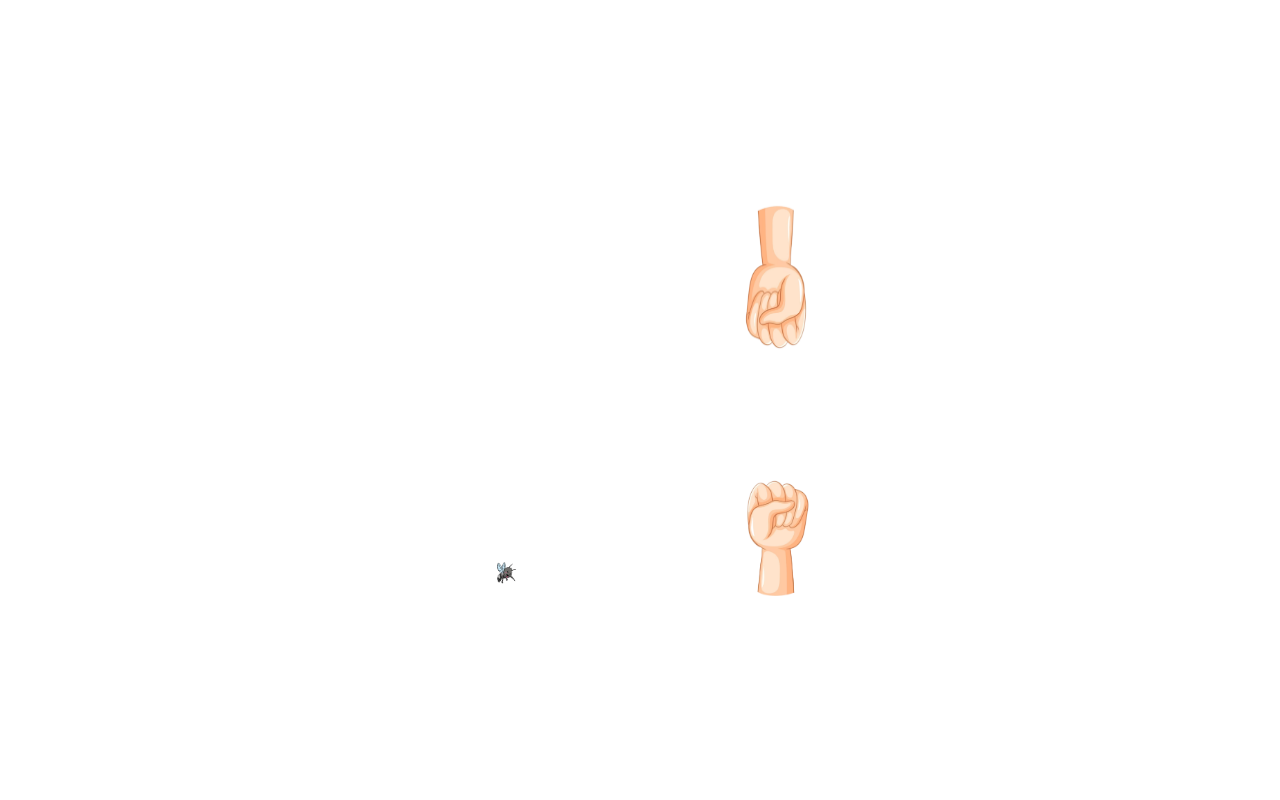
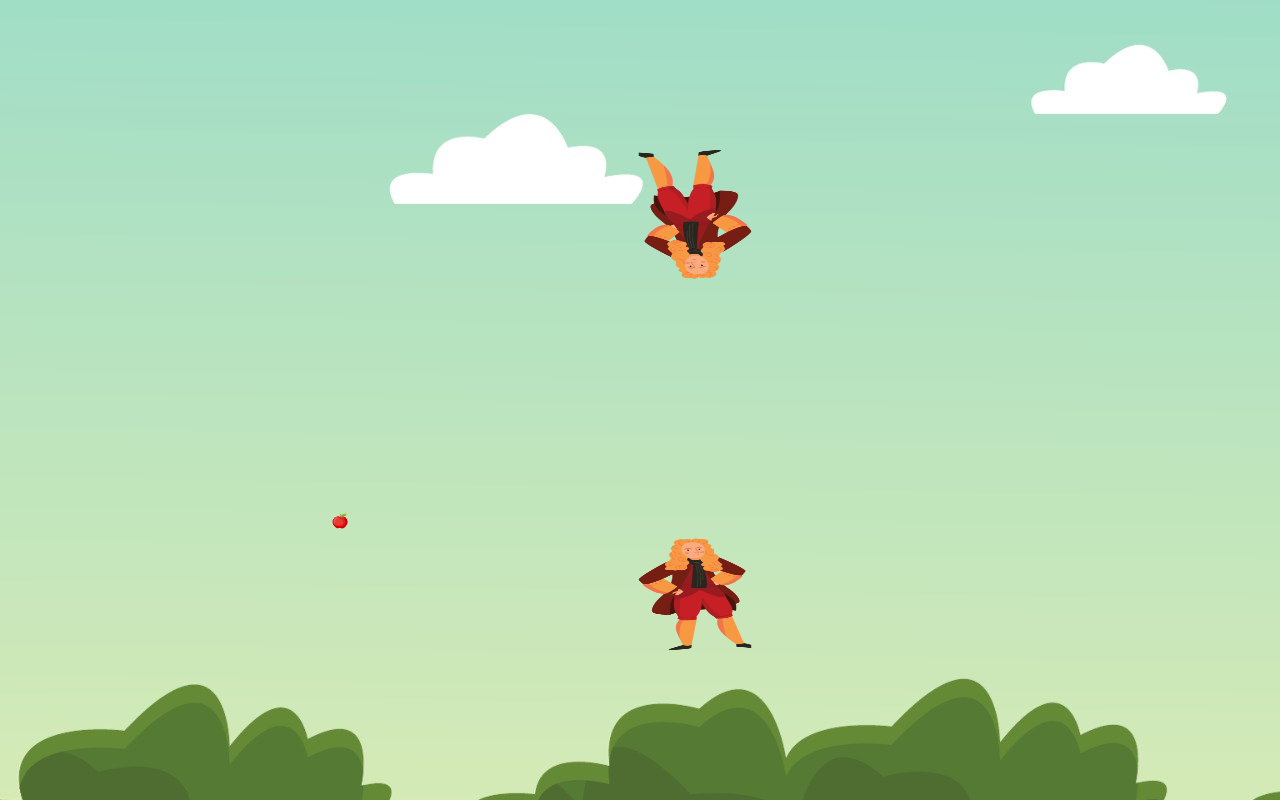
Before and after one commit to SiddharthTondwalkar/game, a plain HTML site: page index.html in a window 1280 px wide. Drawn offline with Linux system fonts and the light colour scheme.

Commit message:
addec new imgs

```diff
--- a/index.html
+++ b/index.html
@@ -6,11 +6,11 @@
     <link rel="stylesheet" href="./style.css" />
     <title>Flappy Bird Game</title>
   </head>
-  <body>
-    <div class="game-container">
-      <img  class="bird" src="./image/bird.png.png" alt="" >
-       <img  class="pipe pipe-upper" src="./image/UpperPipe.png.png" alt="" >
-       <img class="pipe pipe-lower" src="./image/LowerPipe.png.png" alt="" >
+  <body style="background-image: url('./image/bg.jpeg');">
+    <div class="game-container" >
+      <img  class="bird" src="./image/apple.png" alt="" >
+       <img  class="pipe pipe-upper" src="./image/Newton.png" alt="" >
+       <img class="pipe pipe-lower" src="./image/Newton.png" alt="" >
       <div class="base"></div>
     </div>
     <script src="./script.js"></script>
--- a/script.js
+++ b/script.js
@@ -95,7 +95,7 @@ function gameLoop() {
     if (pipeLeft <= -50) {
       pipe.style.left = "100%"; // Reset the pipe position
     } else {
-      pipe.style.left = pipeLeft - 2 + "px";
+      pipe.style.left = pipeLeft - 5 + "px";
     }
 
     // Check for collision with the bird and game over logic
@@ -108,7 +108,7 @@ function gameLoop() {
       birdRect.right > pipeRect.left &&
       birdRect.left < pipeRect.right
     ) {
-      // alert("Game Over");
+      alert("Game Over");
       bird.style.top = "50%";
       bird.style.left = "50px";
     }
--- a/style.css
+++ b/style.css
@@ -10,17 +10,17 @@ body {
 
 .game-container {
   position: relative;
-  width: 400px;
-  height: 400px;
-  background-color: #fff;
+  width: 800px;
+  height: 500px;
+  /* background-color: #fff; */
   /* border: 2px solid #000; */
   overflow: hidden;
 }
 
 .bird {
   position: absolute;
-  width: 30px;
-  height: 30px;
+  width: 100px;
+  height: 50px;
   /* background-color: #f5d300; */
   border-radius: 50%;
   left: 50px;
@@ -30,22 +30,22 @@ body {
 
 .pipe {
   position: absolute;
-  width: 50px;
-  height: 200px;
-  background-color: #339933;
+  width: 500px;
+  height: 100px;
+  /* backgound-color: #339933; */
   bottom: 0;
 }
 
 .pipe {
   position: absolute;
-  width: 70px;
+  /* width: 900px; */
   /* background-color: #339933; */
   bottom: 0;
 }
 
 .pipe-upper {
   height: 150px; /* Adjust the height of the upper pipe as needed */
-  /* transform: rotate(180deg); */
+  transform: rotate(180deg);
    /* Rotate the upper pipe 180 degrees */
   top: 0;
 }
```
Also changed, not shown: image/Newton.png (added), image/apple.jpeg (added), image/apple.png (added), image/bg.jpeg (added), image/newt.jpeg (added), image/newt.png (added).
